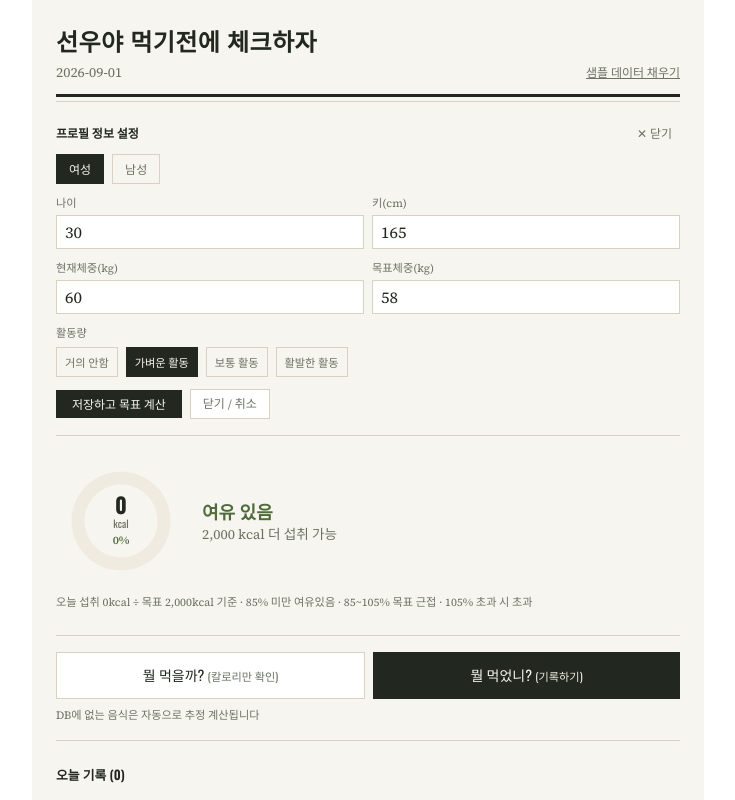
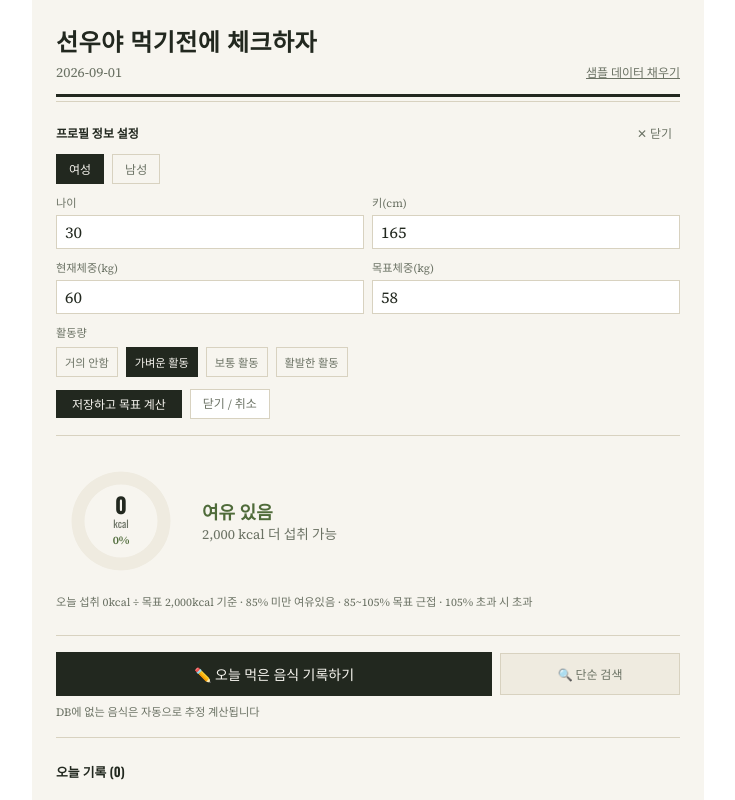
Before and after one commit to ko750125-afk/CalorieCheck, a React (Vite) app: page / in a window 1280 px wide. Shown: the top 800 px of the page, without its empty margins (272-1007 px from the left). Built offline with nearby package versions, Linux system fonts and the light colour scheme.

Commit message:
style: differentiate primary food log button and secondary search button

```diff
--- a/src/App.jsx
+++ b/src/App.jsx
@@ -785,10 +785,24 @@ export default function CalorieJournal() {
         미만 여유있음 · 85~105% 목표 근접 · 105% 초과 시 초과
       </div>
 
-      {/* Input */}
+      {/* Input Mode Selector */}
       <div style={{ borderTop: `1px solid ${COLOR.line}`, borderBottom: `1px solid ${COLOR.line}` }} className="py-4 mb-6">
         {mode === null && (
-          <div className="flex gap-2">
+          <div className="flex items-center gap-2">
+            {/* 주 메인 버튼 (Primary CTA) */}
+            <button
+              onClick={() => setMode("log")}
+              style={{
+                fontFamily: "'Oswald', sans-serif",
+                background: COLOR.ink,
+                color: COLOR.paper,
+              }}
+              className="flex-[2.5] py-3 px-4 text-sm font-medium flex items-center justify-center gap-1.5 hover:opacity-90"
+            >
+              <span>✏️ 오늘 먹은 음식 기록하기</span>
+            </button>
+
+            {/* 보조 버튼 (Secondary Ghost Button) */}
             <button
               onClick={() => {
                 setMode("search");
@@ -798,22 +812,12 @@ export default function CalorieJournal() {
               style={{
                 fontFamily: "'Oswald', sans-serif",
                 border: `1px solid ${COLOR.line}`,
-                background: "white",
+                background: COLOR.paperDim,
+                color: COLOR.inkDim,
               }}
-              className="flex-1 py-3 text-sm"
+              className="flex-1 py-3 px-2 text-xs flex items-center justify-center gap-1 hover:bg-gray-200 transition-colors"
             >
-              뭘 먹을까? <span style={{ color: COLOR.inkDim, fontSize: "0.7rem" }}>(칼로리만 확인)</span>
-            </button>
-            <button
-              onClick={() => setMode("log")}
-              style={{
-                fontFamily: "'Oswald', sans-serif",
-                background: COLOR.ink,
-                color: COLOR.paper,
-              }}
-              className="flex-1 py-3 text-sm"
-            >
-              뭘 먹었니? <span style={{ color: COLOR.paperDim, fontSize: "0.7rem" }}>(기록하기)</span>
+              <span>🔍 단순 검색</span>
             </button>
           </div>
         )}
```
Also changed, not shown: calorie-check.jsx (+20 -16 lines).
